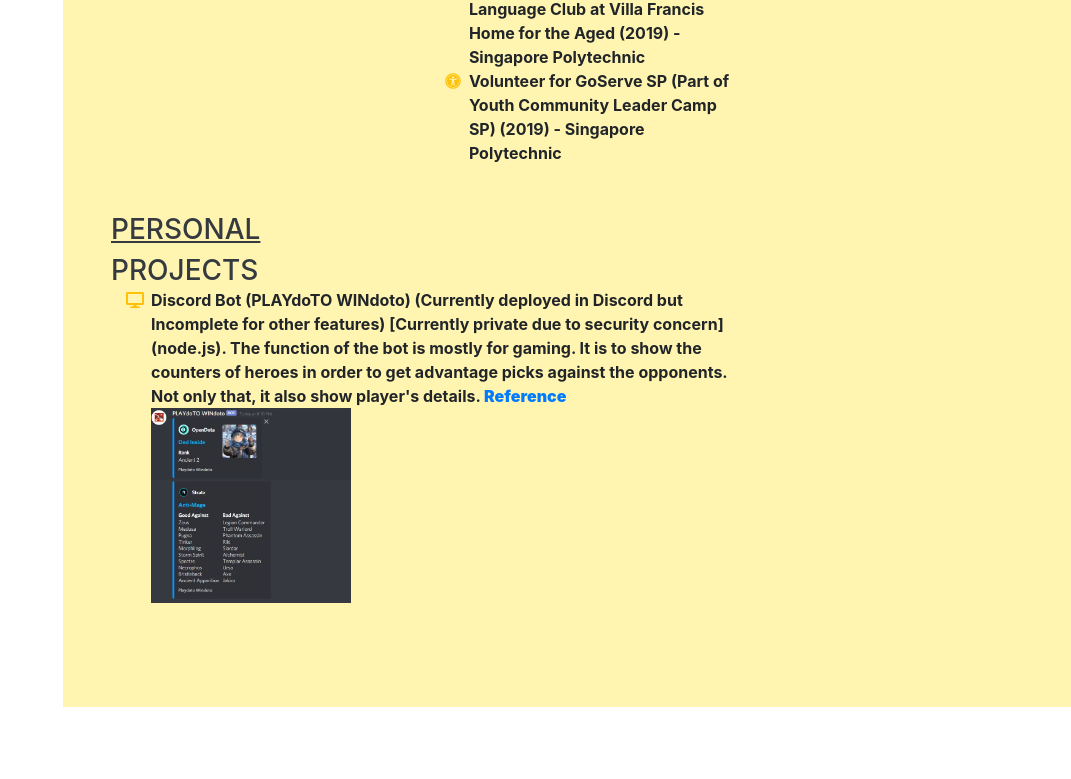
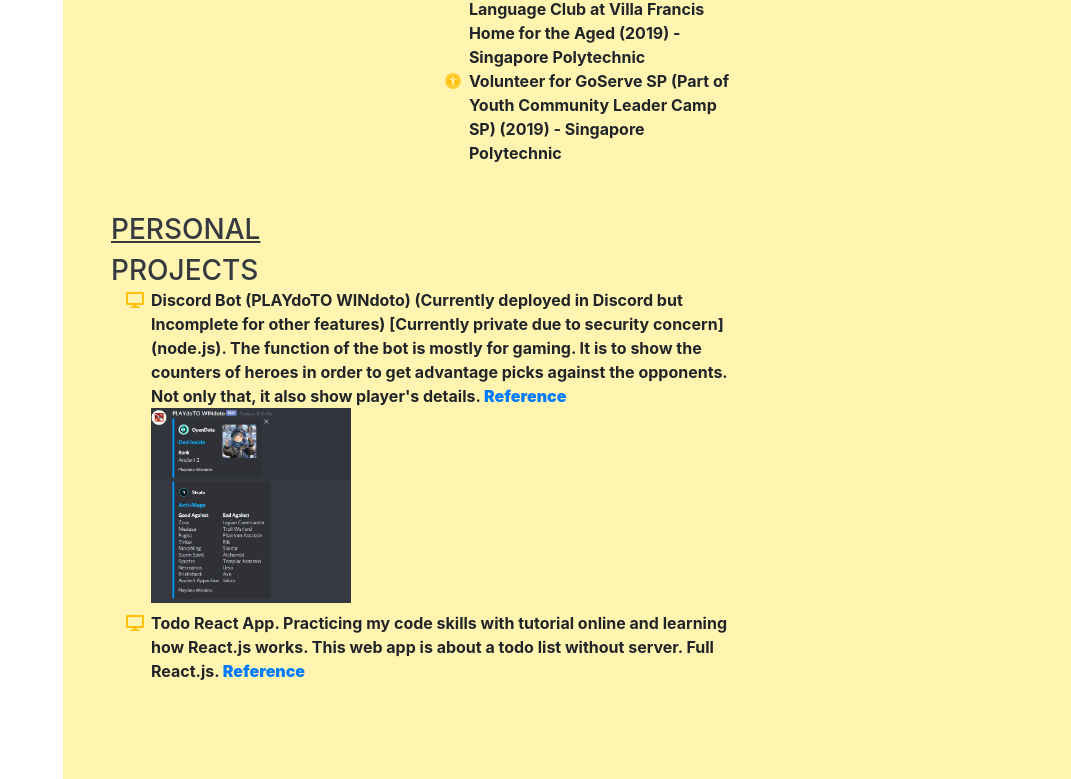
Before and after one commit to ianhtyen/ianyen.github.io, a website with bundled scripts: page index.html in a window 1280 px wide. Shown: the part 5958-6737 px from the top of the page, without its empty margins (209-1280 px from the left). Before the commit the page ends 6665 px from the top, so only its background shows below. Built offline with nearby package versions, Linux system fonts and the light colour scheme; a web font is replaced by a local one.

Commit message:
Update portfolio

```diff
--- a/index.html
+++ b/index.html
@@ -358,6 +358,10 @@
               </li>
               <div><img class="img-fluid img-profile mx-auto mb-2" src="img/playdotowindoto.JPG" alt="" height="200"
                 width="200"></div>
+                <li>
+                  <i class="fa-li fa fa-desktop text-warning"></i>
+                  Todo React App. Practicing my code skills with tutorial online and learning how React.js works. This web app is about a todo list without server. Full React.js.<b> <a href="https://github.com/ianhtyen/todoprac" target="_blank">Reference</a> </b>
+                </li>
             </ul>
           </div>
           <div class="resume-date text-md-right">
```
